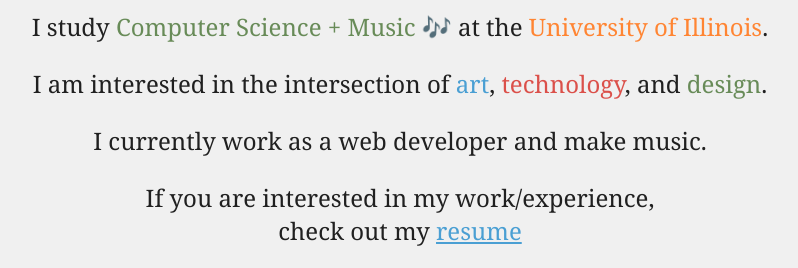
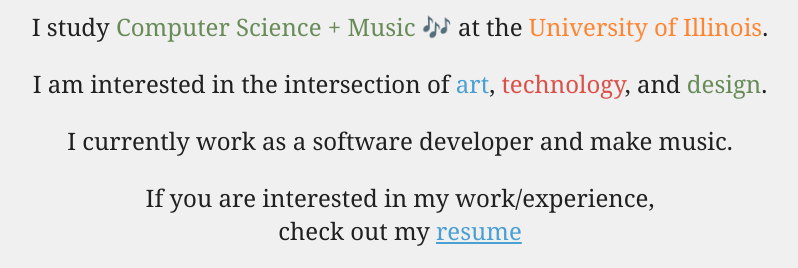
Before and after one commit to opcushing/opcushing.github.io, a plain HTML site: page index.html in a window 1280 px wide. Shown: the part 119-387 px from the top of the page, without its empty margins (240-1038 px from the left). Drawn offline with Linux system fonts and the light colour scheme.

Commit message:
wording change

```diff
--- a/index.html
+++ b/index.html
@@ -25,7 +25,7 @@
     </p>
 
     <p>
-      I currently work as a web developer and make music.
+      I currently work as a software developer and make music.
     </p>
 
         <p>If you are interested in my work/experience, <br> check out my <a href="OwenCushingResume.pdf">resume</a></p>
```
